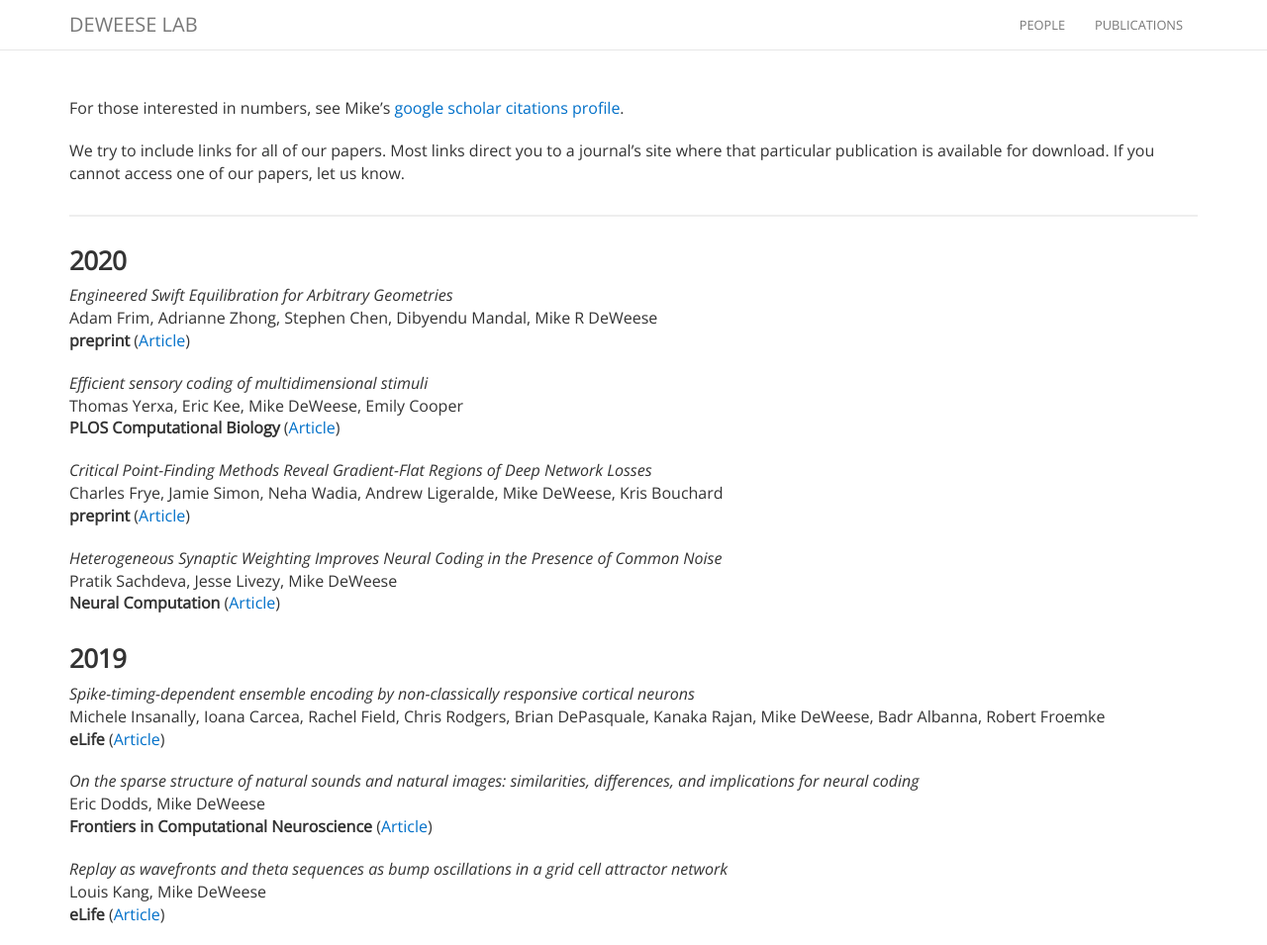
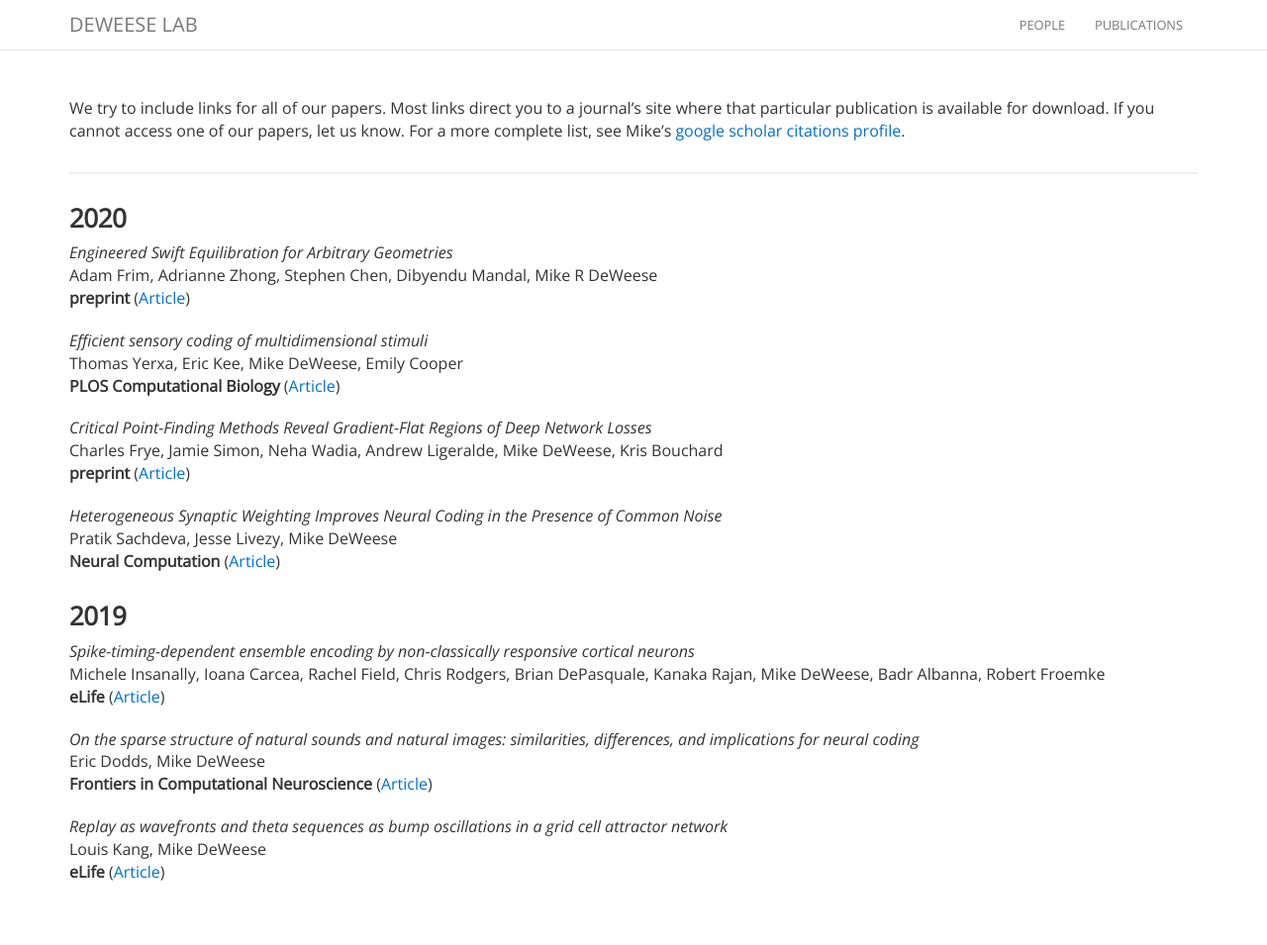
Before and after one commit to deweese-lab/deweese-lab.github.io, a Jekyll site: the page built from publications.md, in a window 1280 px wide and 955 px high. Shown: the whole window at 99% size. Built offline with Jekyll 4.4.1, drawn with Linux system fonts in a browser that asks for light colours; nearby versions of some CDN libraries.

Commit message:
Update publications.md

```diff
--- a/publications.md
+++ b/publications.md
@@ -3,9 +3,7 @@ title: Publication
 permalink: /publication/
 ---
 
-For those interested in numbers, see Mike's [google scholar citations profile](https://scholar.google.com/citations?user=DZ9-LmkAAAAJ&hl=en).
-
-We try to include links for all of our papers. Most links direct you to a journal's site where that particular publication is available for download. If you cannot access one of our papers, let us know.
+We try to include links for all of our papers. Most links direct you to a journal's site where that particular publication is available for download. If you cannot access one of our papers, let us know.  For a more complete list, see Mike's [google scholar citations profile](https://scholar.google.com/citations?user=DZ9-LmkAAAAJ&hl=en).
 
 <hr>
 
```
